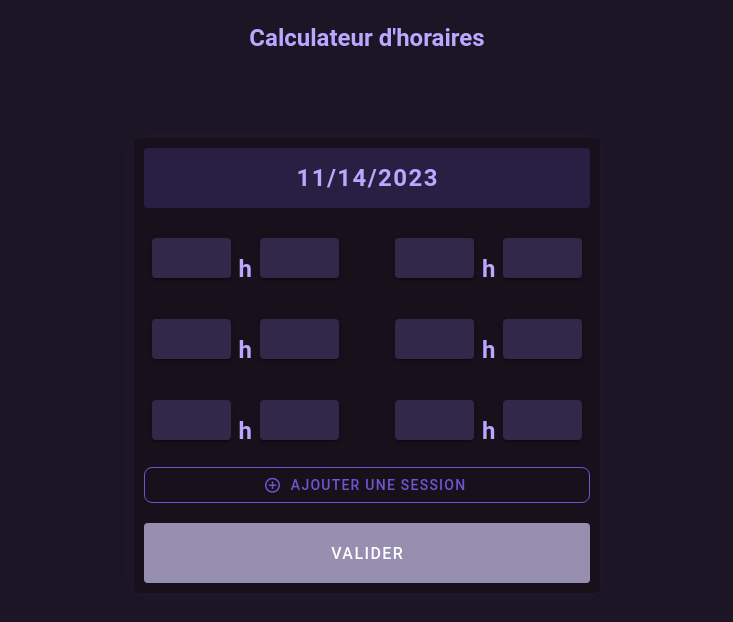
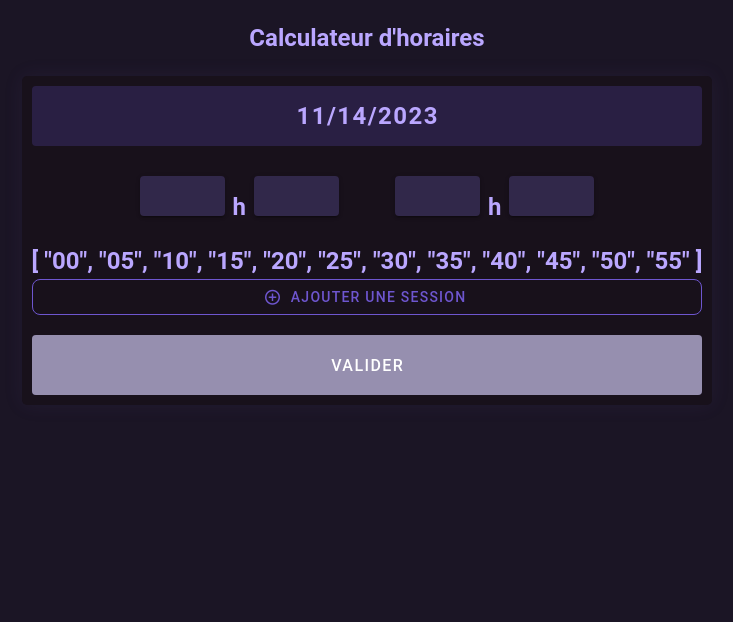
Before and after one commit to Fox-Prog/Horus, a Vue app: page / in a window 1280 px wide. Shown: the top 622 px of the page, without its empty margins (273-1006 px from the left). Built offline with nearby package versions, Linux system fonts and the light colour scheme.

Commit message:
add security functions for better used

```diff
--- a/src/components/formLine.vue
+++ b/src/components/formLine.vue
@@ -1,28 +1,95 @@
 <template>
   <v-form v-model="form">
     <div id="line">
-      <field v-model="Hstr" @input="checkForm"></field>
+      <field class="selector" v-model="Hstr" :contents="HH"></field>
       <h2>h</h2>
-      <field v-model="Mstr" @input="checkForm"></field>
+      <field class="selector" v-model="Mstr" :contents="MM"></field>
       <div style="width: 40px"></div>
-      <field v-model="Hstp" @input="checkForm"></field>
+      <field class="selector" v-model="Hstp" :contents="HH2"></field>
       <h2>h</h2>
-      <field v-model="Mstp" @input="checkForm"></field>
+      <field class="selector" v-model="Mstp" :contents="MM2"></field>
     </div>
   </v-form>
+  <h2>{{ MM2 }}</h2>
 </template>
 
 <script setup>
-import { ref, defineEmits, defineProps } from "vue";
+import { ref, defineEmits, defineProps, watch } from "vue";
 import field from "@/components/input_field.vue";
 const props = defineProps(["id"]);
 const emit = defineEmits(["sendData"]);
 
 const form = ref(false);
-const Hstr = ref("");
-const Mstr = ref("");
-const Hstp = ref("");
-const Mstp = ref("");
+const Hstr = ref(null);
+const Mstr = ref(null);
+const Hstp = ref(null);
+const Mstp = ref(null);
+
+const HH = [
+  "00",
+  "01",
+  "02",
+  "03",
+  "04",
+  "05",
+  "06",
+  "07",
+  "08",
+  "09",
+  "10",
+  "11",
+  "12",
+  "13",
+  "14",
+  "15",
+  "16",
+  "17",
+  "18",
+  "19",
+  "20",
+  "21",
+  "22",
+  "23",
+];
+const MM = [
+  "00",
+  "05",
+  "10",
+  "15",
+  "20",
+  "25",
+  "30",
+  "35",
+  "40",
+  "45",
+  "50",
+  "55",
+];
+
+const HH2 = ref(HH);
+const MM2 = ref(MM);
+
+function calc_HH_contents() {
+  if (Hstr.value) {
+    HH2.value = HH.slice(parseInt(Hstr.value));
+  }
+
+  if (Hstp.value) {
+    Hstp.value = Hstr.value > Hstp.value ? Hstr.value : Hstp.value;
+  }
+}
+
+function calc_MM_contents() {
+  if (Hstr.value === Hstp.value) {
+    if (Mstr.value) {
+      MM2.value = MM.slice(MM.indexOf(Mstr.value));
+    }
+
+    if (Mstp.value) {
+      Mstp.value = Mstr.value > Mstp.value ? Mstr.value : Mstp.value;
+    }
+  }
+}
 
 function checkForm() {
   if (Hstr.value && Mstr.value && Hstp.value && Mstp.value) {
@@ -41,6 +108,12 @@ function checkForm() {
     });
   }
 }
+
+watch([Hstr, Mstr, Hstp, Mstp], () => {
+  calc_HH_contents();
+  calc_MM_contents();
+  checkForm();
+});
 </script>
 
 <style>
@@ -49,4 +122,8 @@ function checkForm() {
   align-items: center;
   margin-top: 10px;
 }
+
+.selector {
+  min-width: 85px;
+}
 </style>
--- a/src/components/input_field.vue
+++ b/src/components/input_field.vue
@@ -1,21 +1,36 @@
 <template>
-  <v-text-field
+  <v-select
     class="mx-2"
     density="compact"
     variant="solo-filled"
     bg-color="#291F43"
-    :rules="[required, size]"
-  ></v-text-field>
+    :items="contents"
+    menu-icon="none"
+    :menu-props="menuProps"
+  ></v-select>
 </template>
 
 <script setup>
-function required(v) {
-  return !!v || false;
-}
+import { ref, defineProps, watch } from "vue";
+const props = defineProps(["contents"]);
 
-function size(v) {
-  return v.length > 2 ? "2 max" : true;
-}
+const contents = ref(props.contents);
+
+const menuProps = {
+  class: "custom-menu-props",
+};
+
+watch(
+  () => props.contents,
+  (newContents) => {
+    contents.value = newContents;
+  }
+);
 </script>
 
-<style></style>
+<style>
+/* .custom-menu-props .v-list-item {
+  color: rgb(226, 221, 254);
+  background-color: rgb(58, 49, 82);
+} */
+</style>
--- a/src/components/ligne_horaire.vue
+++ b/src/components/ligne_horaire.vue
@@ -1,24 +1,30 @@
 <template>
   <div id="line" @mouseover="cancel = true" @mouseleave="cancel = false">
+    <v-fade-transition>
       <v-btn
         v-if="cancel"
         class="me-3"
-      size="sm"
+        id="remove-btn"
+        size="60"
         icon="mdi mdi-close"
-      variant="text"
+        variant="flat"
         color="red"
         rounded="sm"
+        block
         @click="remove"
       ></v-btn>
-
-    <h3>
-      {{ line.HstrM }}h{{ line.MstrM }} - {{ line.HstpM }}h{{ line.MstpM }} //
-      {{ line.HstrA }}h{{ line.MstrA }} - {{ line.HstpA }}h{{ line.MstpA }}
-    </h3>
+    </v-fade-transition>
     <div id="total">
+      <h3>{{ line.date.toLocaleDateString() }}</h3>
       <h3 id="sum">{{ sum }}</h3>
     </div>
+    <div id="h3-container">
+      <h3 v-for="h in hourly" :key="h.id">
+        {{ h.Hstr }}h{{ h.Mstr }} - {{ h.Hstp }}h{{ h.Mstp }}
+      </h3>
     </div>
+  </div>
+  <v-divider></v-divider>
 </template>
 
 <script setup>
@@ -28,28 +34,44 @@ const store = useStore();
 const props = defineProps(["line"]);
 const cancel = ref(false);
 
+const hourly = ref(props.line.hourly);
+
 const Dtt = ref(props.line.Dtt);
 const sum = ref(Dtt.value.replace(":", "h"));
 
 import { removeLineLocal } from "@/views/home/functions.js";
 function remove() {
   store.dispatch("removeLine", props.line);
+  console.log("remove: ", props.line);
   removeLineLocal(props.line);
 }
 </script>
 
 <style>
 #line {
+  position: relative;
   display: flex;
   margin-bottom: 5px;
 }
+#h3-container {
+  display: flex;
+  flex-direction: column;
+  width: 150px;
+}
 #total {
-  margin-left: 10px;
+  display: flex;
+  flex-direction: column;
+  margin-right: 10px;
   padding: 0px 5px 0px 5px;
   border-radius: 3px;
   background-color: rgb(71, 56, 118);
+  align-items: center;
 }
 #sum {
   color: rgb(226, 221, 254);
 }
+
+#remove-btn {
+  position: absolute;
+}
 </style>
--- a/src/store/index.js
+++ b/src/store/index.js
@@ -3,6 +3,7 @@ import { createStore } from "vuex";
 export default createStore({
   state: {
     lines: [],
+    forms: [{ id: 0, status: false }],
   },
   getters: {},
   mutations: {
@@ -12,6 +13,19 @@ export default createStore({
     removeLine(state, line) {
       state.lines.splice(line, 1);
     },
+
+    addForm(state, form) {
+      state.forms.push(form);
+    },
+    updateForm(state, data) {
+      const index = state.forms.findIndex((f) => f.id === data.id);
+      if (index !== -1) {
+        state.forms[index] = data;
+      }
+    },
+    removeForm(state, form) {
+      state.forms.splice(form, 1);
+    },
   },
   actions: {
     addLine({ commit }, line) {
@@ -20,6 +34,16 @@ export default createStore({
     removeLine({ commit }, line) {
       commit("removeLine", line);
     },
+
+    addForm({ commit }, form) {
+      commit("addForm", form);
+    },
+    updateForm({ commit }, data) {
+      commit("updateForm", data);
+    },
+    removeForm({ commit }, form) {
+      commit("removeForm", form);
+    },
   },
   modules: {},
 });
--- a/src/views/home/homePage.vue
+++ b/src/views/home/homePage.vue
@@ -1,18 +1,6 @@
 <template>
   <section>
-    <h1>Calculateur d'horaires</h1>
-
-    <v-divider class="my-5"></v-divider>
-
-    <div class="card" v-if="savedLine.length > 0">
-      <ligne v-for="line in savedLine" :key="line.id" :line="line"></ligne>
-      <div id="total">
-        <h3 id="total-hours">{{ totalHours }}</h3>
-      </div>
-    </div>
-
-    <v-divider class="my-5"></v-divider>
-
+    <h1 id="title">Calculateur d'horaires</h1>
     <!-- Formulaire -->
     <div class="card">
       <v-form id="form" v-model="form" @submit.prevent="newLine()">
@@ -46,30 +34,6 @@
           </v-container>
         </v-dialog>
 
-        <div id="morning">
-          <field v-model="HstrM"></field>
-          <h2>h</h2>
-          <field v-model="MstrM"></field>
-          <div style="width: 40px"></div>
-          <field v-model="HstpM"></field>
-          <h2>h</h2>
-          <field v-model="MstpM"></field>
-        </div>
-
-        <v-divider class="my-1"></v-divider>
-
-        <div id="afternoon">
-          <field v-model="HstrA"></field>
-          <h2>h</h2>
-          <field v-model="MstrA"></field>
-          <div style="width: 40px"></div>
-          <field v-model="HstpA"></field>
-          <h2>h</h2>
-          <field v-model="MstpA"></field>
-        </div>
-
-        <v-divider class="my-1"></v-divider>
-
         <formLine
           v-for="form in formList"
           :key="form.id"
@@ -99,6 +63,18 @@
         >
       </v-form>
     </div>
+
+    <v-divider class="my-5"></v-divider>
+
+    <!-- Lignes -->
+    <div class="card" v-if="savedLine.length > 0">
+      <ligne v-for="line in savedLine" :key="line.id" :line="line"></ligne>
+      <div id="total">
+        <h3 id="total-hours">{{ totalHours }}</h3>
+      </div>
+    </div>
+
+    <v-divider class="my-5"></v-divider>
   </section>
 </template>
 
@@ -109,10 +85,9 @@ import { ref, computed, onMounted, onBeforeUnmount } from "vue";
 import { useStore } from "vuex";
 const store = useStore();
 
-import field from "@/components/input_field.vue";
 import ligne from "@/components/ligne_horaire.vue";
+import formLine from "@/components/formLine.vue";
 import { addLineVuex, addLineLocal } from "@/views/home/functions.js";
-import formLine from "@/components/formLine.vue";
 
 const totalHours = computed(() => {
   if (durationTab.value.length > 0) {
@@ -121,46 +96,32 @@ const totalHours = computed(() => {
   return 0;
 });
 
-const formList = ref([{ id: 0 }]);
-const formData = ref([{ id: 0, status: false }]);
+const formList = computed(() => store.state.forms);
 
 function dataReceived(data) {
-  console.log("received: ", data);
+  // Update formData
+  store.dispatch("updateForm", data);
 
-  // const nbrForm = formList.length;
+  checkGlobalTrue();
+}
 
-  formData.value = formData.value.map((f) => {
-    if (f.id === data.id) {
-      return data;
-    } else {
-      return f;
-    }
-  });
-
-  console.log("formData:", formData.value);
+// Check global form
+function checkGlobalTrue() {
+  const globalTrue = formList.value.every((f) => f.status === true);
+  if (globalTrue) {
+    form.value = true;
+  } else {
+    form.value = false;
+  }
 }
 
 function newForm() {
   const newID = formList.value[formList.value.length - 1].id + 1;
-  formData.value.push({ id: newID, status: false });
-  formList.value.push({ id: newID });
-
-  console.log("formData.value:", formData.value);
+  store.dispatch("addForm", { id: newID, status: false });
+  checkGlobalTrue();
 }
 
 const form = ref(false);
-
-// Matin
-const HstrM = ref("");
-const MstrM = ref("");
-const HstpM = ref("");
-const MstpM = ref("");
-
-// Après-midi
-const HstrA = ref("");
-const MstrA = ref("");
-const HstpA = ref("");
-const MstpA = ref("");
 
 // Date
 const dialog = ref(false);
@@ -172,38 +133,29 @@ const durationTab = computed(() => savedLine.value.map((line) => line.Dtt));
 
 // Création de l'objet ligne horaire
 function newLine() {
-  let Dm = durationTime(HstrM.value, MstrM.value, HstpM.value, MstpM.value);
-  let Da = durationTime(HstrA.value, MstrA.value, HstpA.value, MstpA.value);
+  const hourly = formList.value.map((f) => {
+    return {
+      id: Date.now(),
+      Hstr: f.Hstr,
+      Mstr: f.Mstr,
+      Hstp: f.Hstp,
+      Mstp: f.Mstp,
+    };
+  });
 
-  let line = {
+  const durations = formList.value.map((f) => {
+    return durationTime(f.Hstr, f.Mstr, f.Hstp, f.Mstp);
+  });
+
+  const line = {
     id: Date.now(),
-    HstrM: HstrM.value,
-    MstrM: MstrM.value,
-    HstpM: HstpM.value,
-    MstpM: MstpM.value,
-    HstrA: HstrA.value,
-    MstrA: MstrA.value,
-    HstpA: HstpA.value,
-    MstpA: MstpA.value,
-    Dtt: addTime([Dm, Da]),
+    date: dayDate.value,
+    hourly: hourly,
+    Dtt: addTime(durations),
   };
 
   addLineVuex(store, line);
   addLineLocal(line);
-  durationTab.value.push(line.Dtt);
-
-  resetFields();
-}
-
-function resetFields() {
-  HstrM.value = "";
-  MstrM.value = "";
-  HstpM.value = "";
-  MstpM.value = "";
-  HstrA.value = "";
-  MstrA.value = "";
-  HstpA.value = "";
-  MstpA.value = "";
 }
 
 // Calcul durée entre 2 horaires
@@ -230,9 +182,11 @@ function addTime(tab) {
   });
 
   const Htt = Math.floor(sum / 60);
+  const sendHtt = Htt < 10 ? `0${Htt}` : Htt;
   const Mtt = sum % 60;
+  const sendMtt = Mtt < 10 ? `0${Mtt}` : Mtt;
 
-  return `${Htt}:${Mtt}`;
+  return `${sendHtt}:${sendMtt}`;
 }
 
 function shortcut(event) {
@@ -245,7 +199,7 @@ function shortcut(event) {
 }
 
 onMounted(() => {
-  window.addEventListener("heydown", shortcut, { passive: true });
+  window.addEventListener("keydown", shortcut, { passive: true });
 });
 onBeforeUnmount(() => {
   window.removeEventListener("keydown", shortcut);
@@ -266,6 +220,10 @@ h1,
 h2,
 h3 {
   color: rgb(186, 167, 255);
+}
+
+#title {
+  margin-bottom: 20px;
 }
 
 .card {
```
Lines whose indentation alone changed are shown as unchanged.
